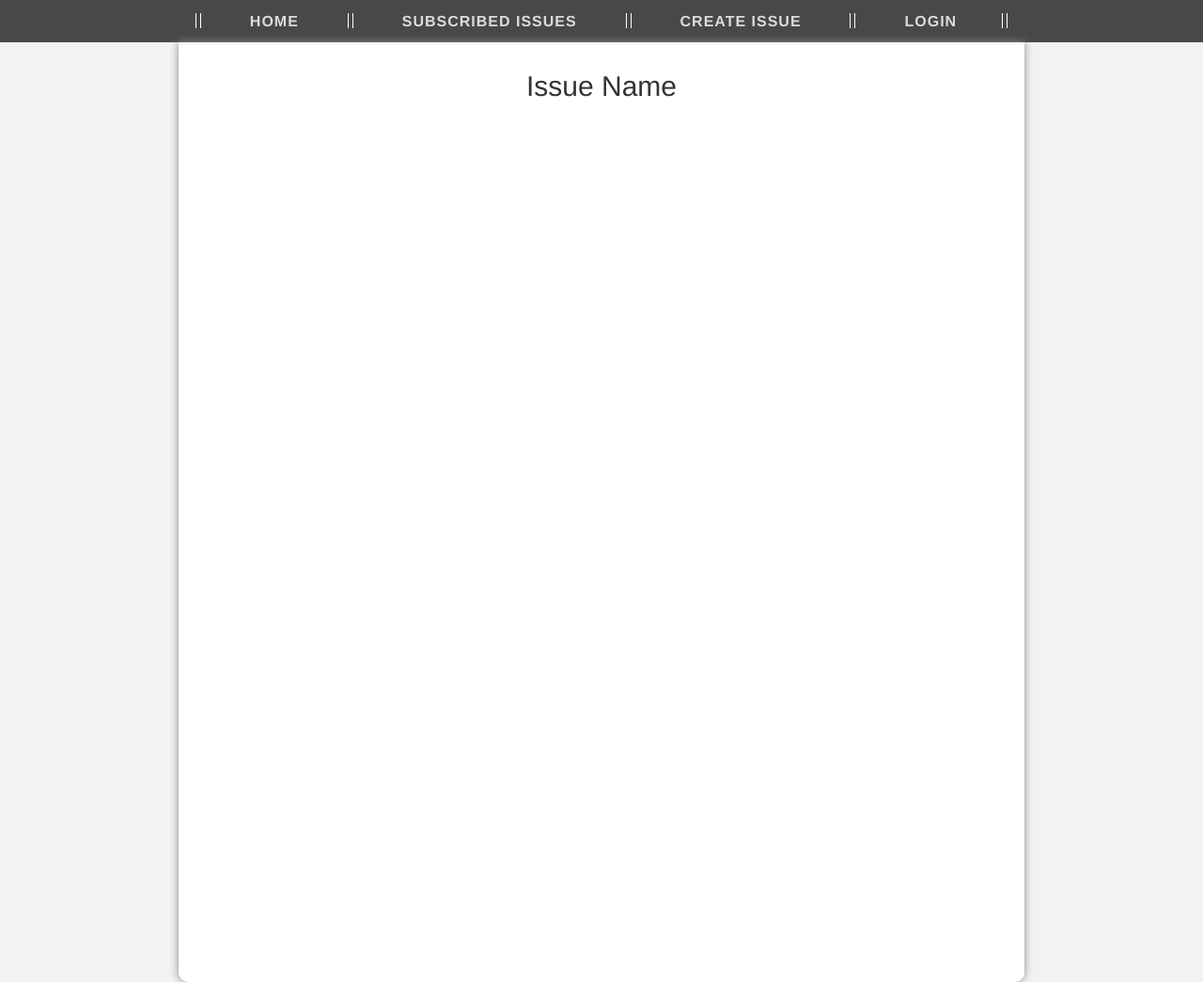
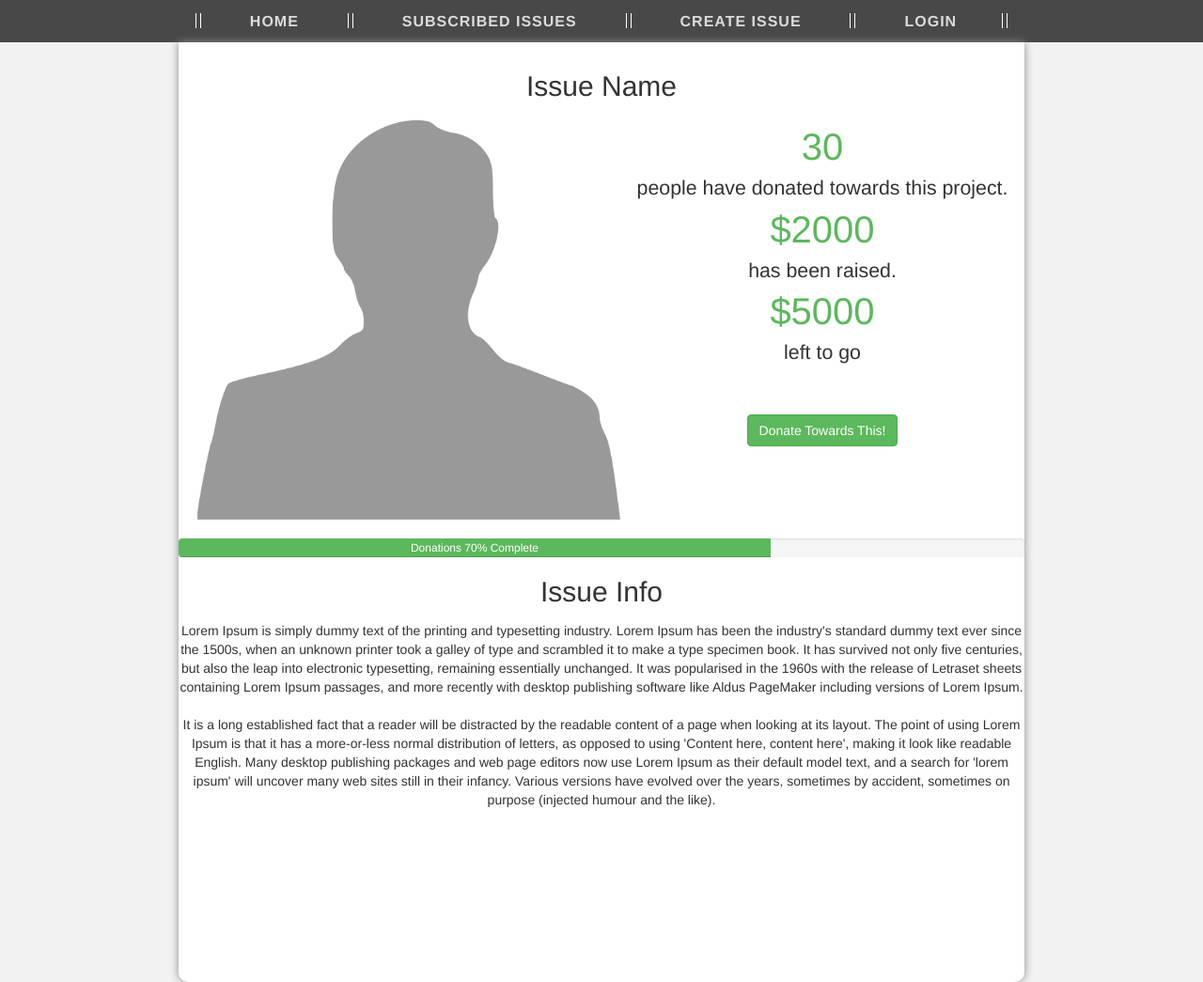
Before and after one commit to pjs33/HackArizona, a PHP site: page /issue_view.php in a window 1280 px wide. Shown: the part 100-1145 px from the top of the page at 94% size. Run offline with PHP 8.4, Linux system fonts and the light colour scheme; some libraries are stand-ins or nearby versions.

Commit message:
issue_view update - almost complete

```diff
--- a/issue_view.php
+++ b/issue_view.php
@@ -14,8 +14,6 @@
 
         <!-- jQuery (necessary for Bootstrap's JavaScript plugins) -->
     <script src="https://ajax.googleapis.com/ajax/libs/jquery/1.11.3/jquery.min.js"></script>
-    <!-- Include all compiled plugins (below), or include individual files as needed -->
-    <script src="js/bootstrap.min.js"></script>
 
     <style>
     .carousel-inner > .item > img,
@@ -43,16 +41,40 @@
 
     #issue-name {
       margin: 0px;
+      margin-bottom: 20px;
     }
 
-    #topInfo, #totalRaised {
-      width: 100%;
+    #topInfo, .progress {
+      width: 900px;
+    }
+    #mainInfo {
+      overflow: auto;
+      font-size: 16pt;
+    }
+    #pictureContainer, #image_main {
+      width: 450px;
+      float: left;
+      margin-left: 10px;
     }
 
-    #userPicture {
-      width: 600px;
+    #donationContainer {
+      width: 430px;
+      float: right;
     }
 
+    #textInfo {
+      margin-top: 15px;
+    }
+    #peopleDonating, #moneyRaised, #remainingGoal {
+      font-size: 30pt;
+      color: #5cb85c;
+      width: 380px;
+      margin-left: auto;
+      margin-right: auto;
+    }
+    #start_donation {
+      margin-top: 50px;
+    }
 
   </style>
 
@@ -65,19 +87,41 @@
     <div id="bodyContent">
       <h2 id="issue-name">Issue Name</h2>
 
-      <div id="topInfo">
-        <div id="totalRaised">
-        </div>
-        <div id="userPicture">
-        </div>
-        <div id="">
-        </div>
+        <div id="topInfo">
 
+          <div id="mainInfo">
+            <div id="pictureContainer">
+              <img id="image_main" src="./css/images/default-user.png">
+            </div>
+            <div id="donationContainer">
+              <div><span id="peopleDonating">30</span><br>people have donated towards this project.</div>
+              <div><span id="moneyRaised">$2000</span><br>has been raised.</div>
 
-        <div id="textInfo">
-        </div>
+              <div><span id="remainingGoal">$5000</span><br>left to go</div>
 
-    </div>
+              <button id="start_donation" type="button" class="btn btn-success">Donate Towards This!</button>
+
+            </div>
+          </div>
+
+          <div class="progress" style="margin-top: 20px;">
+            <div class="progress-bar progress-bar-success" role="progressbar" aria-valuenow="70"
+            aria-valuemin="0" aria-valuemax="100" style="width:70%;">
+              Donations 70% Complete
+            </div>
+          </div>
+
+          <h2>Issue Info</h2>
+
+          <div id="textInfo">
+            <p>
+              Lorem Ipsum is simply dummy text of the printing and typesetting industry. Lorem Ipsum has been the industry's standard dummy text ever since the 1500s, when an unknown printer took a galley of type and scrambled it to make a type specimen book. It has survived not only five centuries, but also the leap into electronic typesetting, remaining essentially unchanged. It was popularised in the 1960s with the release of Letraset sheets containing Lorem Ipsum passages, and more recently with desktop publishing software like Aldus PageMaker including versions of Lorem Ipsum.
+              <br>
+              <br>
+              It is a long established fact that a reader will be distracted by the readable content of a page when looking at its layout. The point of using Lorem Ipsum is that it has a more-or-less normal distribution of letters, as opposed to using 'Content here, content here', making it look like readable English. Many desktop publishing packages and web page editors now use Lorem Ipsum as their default model text, and a search for 'lorem ipsum' will uncover many web sites still in their infancy. Various versions have evolved over the years, sometimes by accident, sometimes on purpose (injected humour and the like).
+            </p>
+          </div>
+        </div> <!--topInfo end-->
 
   </body>
 </html>
```
